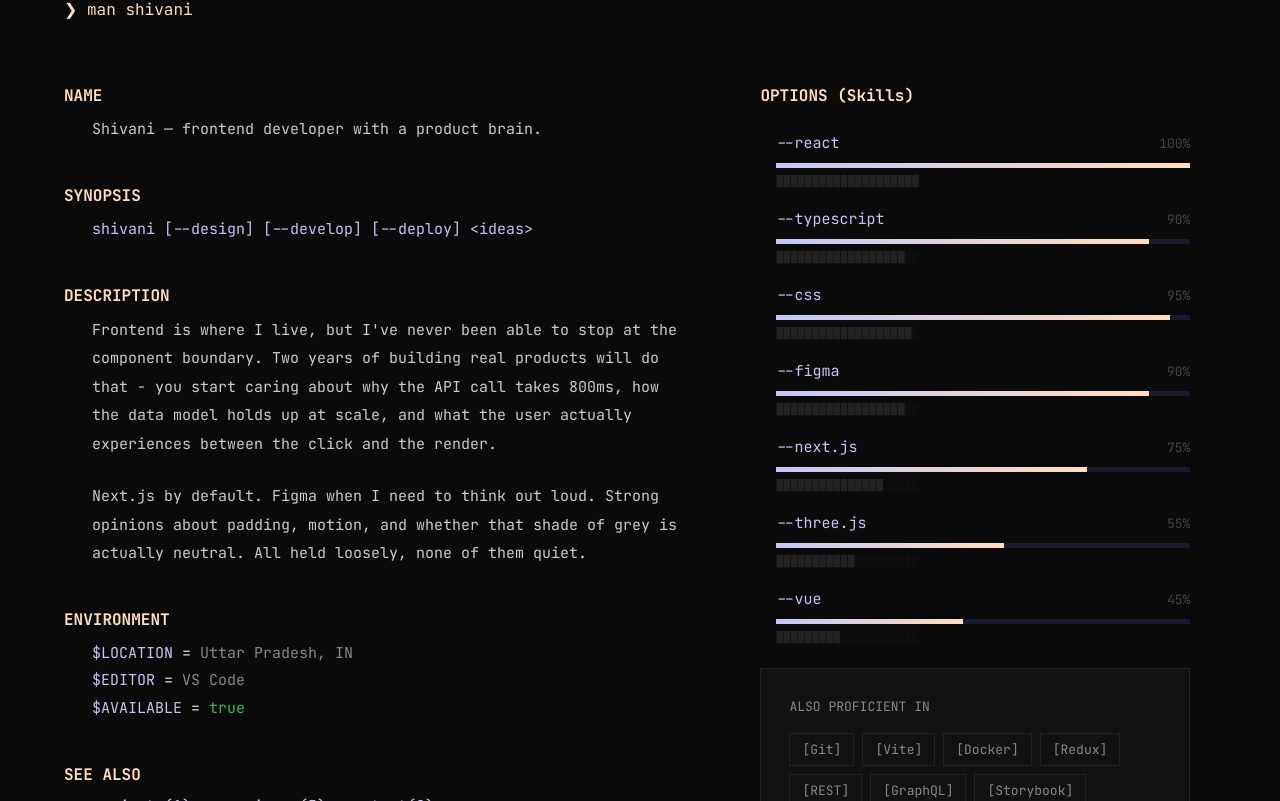
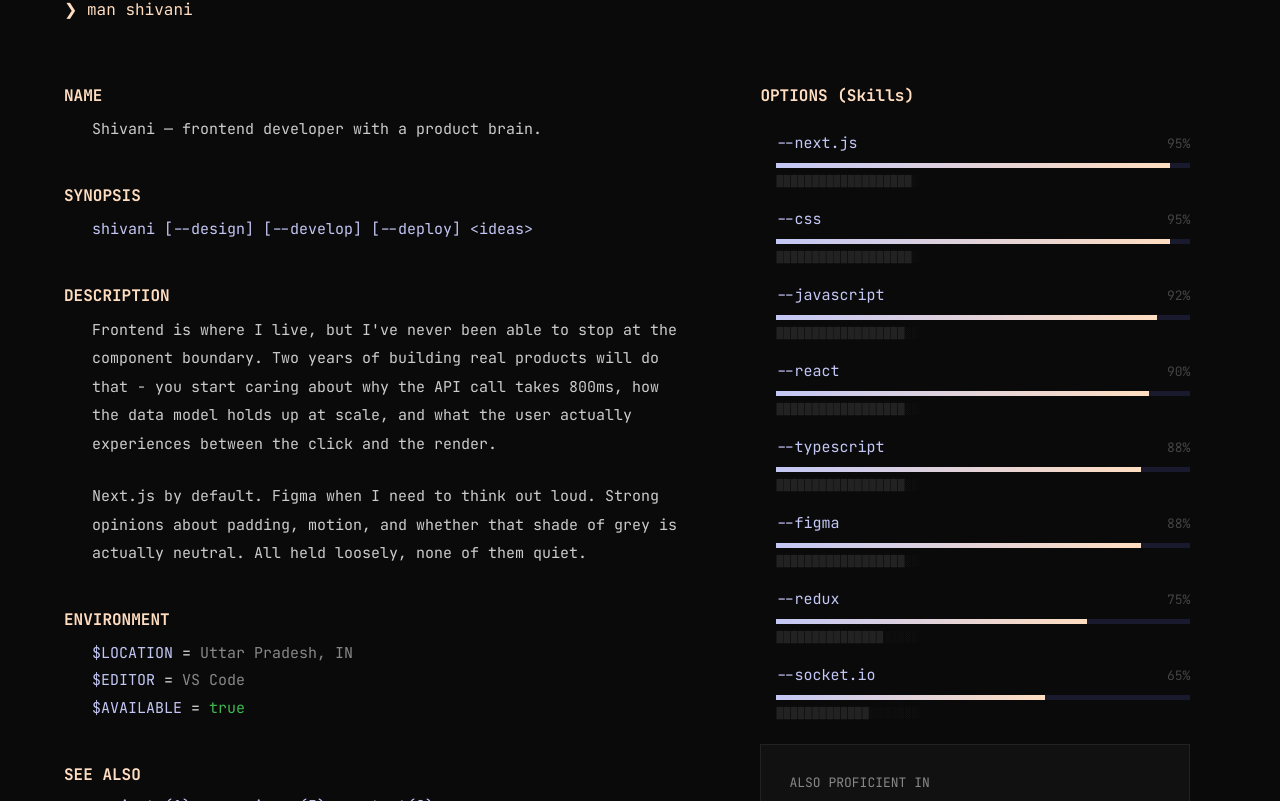
Before and after one commit to shivanirai08/pt, a Next.js app: page / in a window 1280 px wide. Shown: the part 999-1800 px from the top of the page. Built offline with nearby package versions, Linux system fonts and the light colour scheme.

Commit message:
feat: update skills and secondary tools with new entries and adjusted experience levels

```diff
--- a/app/data.ts
+++ b/app/data.ts
@@ -239,17 +239,18 @@ export type Skill = {
 };
 
 export const skills: Skill[] = [
-  { name: "react", years: 4, projects: 24, level: 1.0, category: "frontend" },
-  { name: "typescript", years: 3, projects: 18, level: 0.9, category: "frontend" },
-  { name: "css", years: 5, projects: 32, level: 0.95, category: "frontend" },
-  { name: "figma", years: 4, projects: 30, level: 0.9, category: "design" },
-  { name: "next.js", years: 2, projects: 8, level: 0.75, category: "frontend" },
-  { name: "three.js", years: 1, projects: 5, level: 0.55, category: "frontend" },
-  { name: "vue", years: 1, projects: 3, level: 0.45, category: "frontend" },
+  { name: "next.js", years: 3, projects: 18, level: 0.95, category: "frontend" },
+  { name: "css", years: 4, projects: 22, level: 0.95, category: "frontend" },
+  { name: "javascript", years: 4, projects: 24, level: 0.92, category: "frontend" },
+  { name: "react", years: 4, projects: 24, level: 0.9, category: "frontend" },
+  { name: "typescript", years: 3, projects: 18, level: 0.88, category: "frontend" },
+  { name: "figma", years: 3, projects: 20, level: 0.88, category: "design" },
+  { name: "redux", years: 2, projects: 12, level: 0.75, category: "frontend" },
+  { name: "socket.io", years: 2, projects: 8, level: 0.65, category: "tooling" },
 ];
 
 export const secondaryTools = [
-  "Git", "Vite", "Docker", "Redux", "REST", "GraphQL", "Storybook", "Jira", "Neovim", "tmux",
+  "Git", "Tailwind CSS", "Supabase", "WebRTC", "Redux Toolkit", "REST APIs", "Vite", "MongoDB",
 ];
 
 export const certifications = [
```
